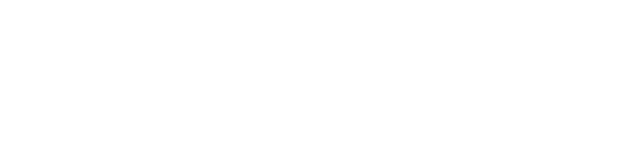
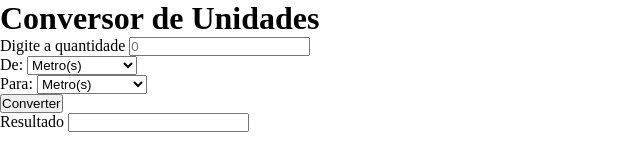
Before and after one commit to GuidoStocco/Conversor_de_Unidades, a plain HTML site: page index.html in a window 1280 px wide. Shown: the whole page, without its empty margins (0-640 px from the left). Drawn offline with Linux system fonts and the light colour scheme.

Commit message:
form-input conversor

```diff
--- a/index.html
+++ b/index.html
@@ -8,6 +8,40 @@
     <script src="./js/script.js" defer></script>
 </head>
 <body>
+    <div id="container">
+        <h1>Conversor de Unidades</h1>
+        <form action="get" id="form-container">
+            <div class="input-group">
+                <label for="input">Digite a quantidade</label>
+                <input type="number" name="input" id="input" placeholder="0">
+            </div>
 
+            <div class="input-group">
+                <label for="from">De:</label>
+                <select name="from" id="from">
+                    <option value="m">Metro(s)</option>
+                    <option value="km">Quilômetros(s)</option>
+                    <option value="cm">Centimetro(s)</option>
+                    <option value="mn">Milímetro(s)</option>
+                </select>
+            </div>
+
+            <div class="input-group">
+                <label for="to">Para:</label>
+                <select name="to" id="to">
+                    <option value="m">Metro(s)</option>
+                    <option value="km">Quilômetros(s)</option>
+                    <option value="cm">Centimetro(s)</option>
+                    <option value="mn">Milímetro(s)</option>
+                </select>
+            </div>
+            <button class="convert-btn">Converter</button>
+            <div class="output-group">
+                <label for="output">Resultado</label>
+                <input type="text" id="output" name="output" readonly>
+            </div>
+            <div id="message"></div>
+        </form>
+    </div>
 </body>
 </html>
```
